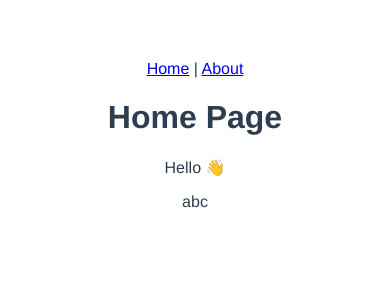
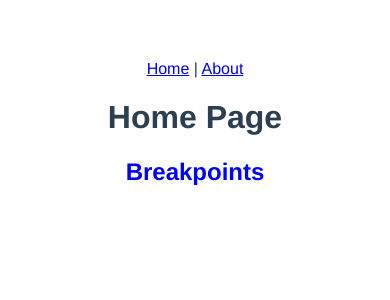
Before and after one commit to greenyc/ciaran.green, a Vue app: page / in a window 390 px wide. Shown: the top 300 px of the page. Built offline with nearby package versions, Linux system fonts and the light colour scheme; the HTML template or start-up script is replaced by a standard one.

Commit message:
Updated Home view to add breakpoint mixin tests

```diff
--- a/src/views/Home.vue
+++ b/src/views/Home.vue
@@ -1,8 +1,21 @@
-<script setup lang="ts">
-import Test from "../components/Test.vue";
-</script>
-
 <template>
   <h1>Home Page</h1>
-  <Test />
+  <h2>Breakpoints</h2>
 </template>
+
+<style scoped lang="scss">
+h1 {
+  width: 100%;
+}
+h2 {
+  color: blue;
+
+  @include tablet {
+    color: green;
+  }
+
+  @include desktop {
+    color: pink;
+  }
+}
+</style>
```
